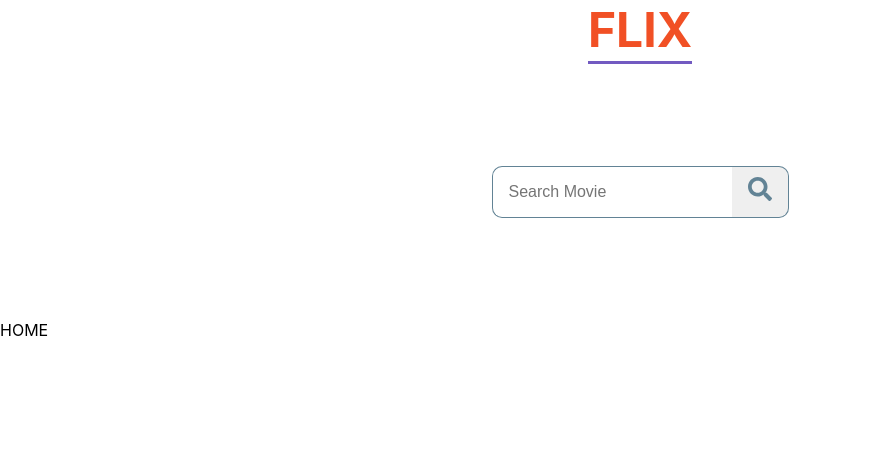
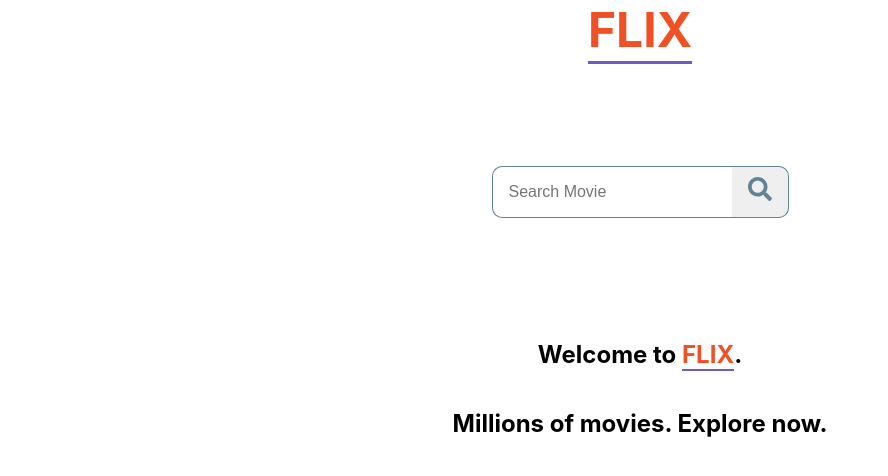
Before and after one commit to PeaWarrior/flix-frontend, a React (Create React App) app: page / in a window 1280 px wide. Shown: the top 476 px of the page, without its empty margins (0-888 px from the left). Built offline with nearby package versions, Linux system fonts and the light colour scheme.

Commit message:
added HomePage component

```diff
--- a/src/components/App.js
+++ b/src/components/App.js
@@ -11,6 +11,7 @@ import GlobalStyles from '../utilities/GlobalStyles';
 
 import Header from './Header/Header';
 import SearchBar from './SearchBar/SearchBar';
+import HomePage from './HomePage/HomePage';
 import SearchPage from './SearchPage/SearchPage';
 import MoviePage from './MoviePage/MoviePage';
 
@@ -33,9 +34,7 @@ const App = () => {
         <Switch>
           <Route path='/movie/:id' component={MoviePage} />
           <Route path='/search/:query' component={SearchPage} />
-          <Route exact path='/'>
-            HOME
-          </Route>
+          <Route exact path='/' component={HomePage} />
         </Switch>
       </ThemeProvider>
     </Router>
--- /dev/null
+++ b/src/components/HomePage/HomePage.js
@@ -0,0 +1,14 @@
+import React from 'react';
+
+import StyledHomePageSection from './HomePage.styled';
+
+const HomePage = () => {
+  return (
+    <StyledHomePageSection>
+      <h2>Welcome to <span>FLIX</span>.</h2>
+      <h2>Millions of movies. Explore now.</h2>
+    </StyledHomePageSection>
+  );
+}
+
+export default HomePage;
--- /dev/null
+++ b/src/components/HomePage/HomePage.styled.js
@@ -0,0 +1,23 @@
+import styled from 'styled-components';
+
+const StyledHomePageSection = styled.section`
+  flex-direction: column;
+  align-items: center;
+
+  h2 {
+    width: fit-content;
+    text-align: center;
+
+    span {
+      color: ${({ theme }) => theme.primaryAccent};
+      border-bottom: 2px solid ${({ theme }) => theme.secondaryAccent};
+    }
+  }
+
+  h3 {
+    width: fit-content;
+    text-align: center;
+  }
+`
+
+export default StyledHomePageSection;
```
Also changed, not shown: 1 other file (tests, documents, lock files or other folders).
